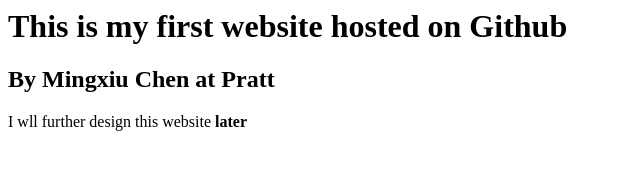
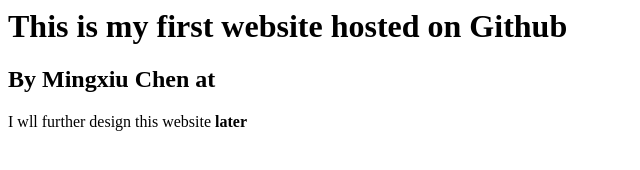
Before and after one commit to PlayerChen/Testing, a plain HTML site: page index.html in a window 1280 px wide. Shown: the full height of the page, 0-640 px from the left. Drawn offline with Linux system fonts and the light colour scheme.

Commit message:
Delete Pratt

```diff
--- a/index.html
+++ b/index.html
@@ -1,7 +1,7 @@
 <html>
   <body>
   <h1>This is my first website hosted on Github</h1>
-  <h2>By Mingxiu Chen at Pratt</h3>
+  <h2>By Mingxiu Chen at</h3>
   <p>I wll further design this website <strong>later</strong></p>
 
   </body>
```
